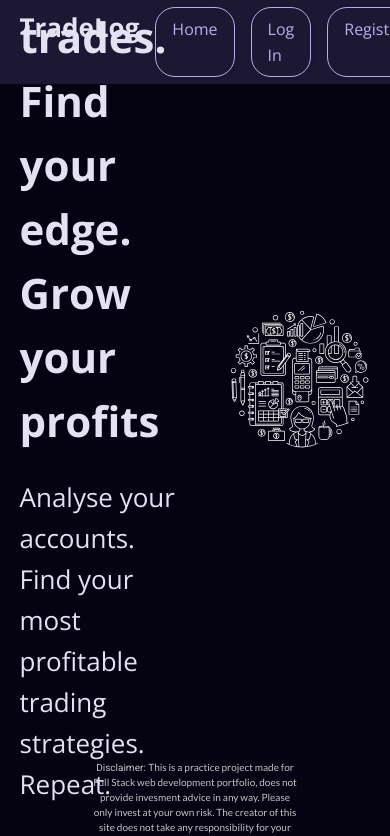
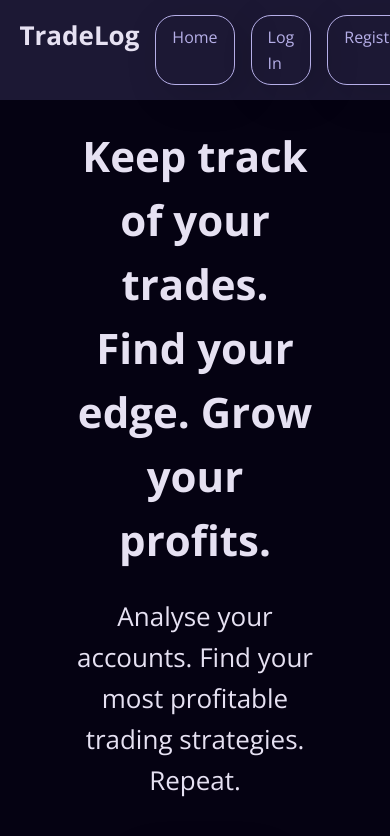
Before and after one commit to topsmart20/trading_frontend_reactjs, a React (Create React App) app: page / in a window 390 px wide. Shown: the top 836 px of the page. Built offline with nearby package versions, Linux system fonts and the light colour scheme.

Commit message:
style the landing page again mobile first, temporarily disable 404 page

```diff
--- a/src/Pages/Landing/Landing.jsx
+++ b/src/Pages/Landing/Landing.jsx
@@ -1,13 +1,11 @@
 import React from 'react';
-
-import Footer from '../Shared/Footer';
 
 const Landing = () => {
   return (
     <div className='landing-page'>
       <div className='landing-page__container'>
         <main className='landing-page__main'>
-          <h1 className='landing-page__title'>Keep track of your trades. Find your edge. Grow your profits</h1>
+          <h1 className='landing-page__title'>Keep track of your trades. Find your edge. Grow your profits.</h1>
           <h3 className='landing-page__subtitle'>
             Analyse your accounts. Find your most profitable trading strategies.
             Repeat.
@@ -29,7 +27,6 @@ const Landing = () => {
           </div>
         </div>
       </div>
-      <Footer />
     </div>
   );
 };
--- a/src/Routers/AppRouter.jsx
+++ b/src/Routers/AppRouter.jsx
@@ -1,5 +1,5 @@
 import React, { lazy, Suspense } from 'react';
-import { Switch, Route } from 'react-router-dom';
+import { Switch, Route, Redirect } from 'react-router-dom';
 import { useSelector } from 'react-redux';
 
 import Nav from '../Pages/Shared/Nav';
@@ -8,12 +8,13 @@ import Login from '../Pages/Login/Login';
 import Register from '../Pages/Register/Register';
 import NotFound from '../Pages/Shared/NotFound';
 import Loading from '../Pages/Shared/Loading';
+import Footer from '../Pages/Shared/Footer';
 
 const Dashboard = lazy(() => import('../Pages/Accounts/Dashboard'));
-const Profile = lazy(() => import('../Pages/Profile/Profile'))
-const AccountDetails = lazy(() => import('../Pages/Accounts/AccountDetails'))
-const Strategy = lazy(() => import('../Pages/Accounts/Strategies/Strategy'))
-const TradeDetails = lazy(() => import('../Pages/Trades/TradeDetails'))
+const Profile = lazy(() => import('../Pages/Profile/Profile'));
+const AccountDetails = lazy(() => import('../Pages/Accounts/AccountDetails'));
+const Strategy = lazy(() => import('../Pages/Accounts/Strategies/Strategy'));
+const TradeDetails = lazy(() => import('../Pages/Trades/TradeDetails'));
 
 const AppRouter = () => {
   const auth = useSelector(state => state.auth);
@@ -43,9 +44,6 @@ const AppRouter = () => {
       <Route path='/user/login'>
         <Login />
       </Route>
-      <Route>
-        <NotFound />
-      </Route>
     </Switch>
   );
 
@@ -71,9 +69,7 @@ const AppRouter = () => {
         <Route path='/trade/:tradeId'>
           <TradeDetails />
         </Route>
-        <Route>
-          <NotFound />
-        </Route>
+
       </Suspense>
     </Switch>
   );
@@ -84,6 +80,7 @@ const AppRouter = () => {
       <div className='container main-container'>
         {token && user ? authRoutes : publicRoutes}
       </div>
+      <Footer />
     </div>
   );
 };
--- a/src/Styles/Base/_base.scss
+++ b/src/Styles/Base/_base.scss
@@ -29,7 +29,13 @@ button {
 }
 
 .app {
-  display: flex;
-  flex-direction: column;
+  display: grid;
+  grid-template-rows: [nav-start] 10rem [nav-end main-start] 1fr [main-end footer-start] 10rem [footer-end];
+  grid-template-columns: repeat(12, 1fr);
+  grid-gap: $space-24;
   height: 100vh;
 }
+
+.main-container {
+  grid-area: main-start / 1/ main-end /-1;
+}
--- a/src/Styles/Base/_variables.scss
+++ b/src/Styles/Base/_variables.scss
@@ -38,4 +38,4 @@ $space-48: 4.8rem;
 
 
 //Shadows
-$shadow-light: 1px 1px 4px rgba(0, 0, 0, .15);
+$shadow-light: 10px 10px 40px rgba(0, 0, 0, .15);
--- a/src/Styles/Components/Accounts/_page-header.scss
+++ b/src/Styles/Components/Accounts/_page-header.scss
@@ -1,11 +1,10 @@
 .page-header {
   width: 100%;
   width: 45rem;
-  // max-width: 72rem;
   background: $color-dark;
   border-radius: 2.6rem;
   margin-bottom: $space-32;
-  margin-top: $space-32;
+  // margin-top: $space-32;
 
 
   &__title-container {
--- a/src/Styles/Layout/_footer.scss
+++ b/src/Styles/Layout/_footer.scss
@@ -1,4 +1,5 @@
 .footer {
+  grid-area: footer-start / 1 / footer-end / -1;
   display: flex;
   flex-direction: column;
   width: 60%;
--- a/src/Styles/Layout/_nav.scss
+++ b/src/Styles/Layout/_nav.scss
@@ -1,8 +1,7 @@
 .nav {
+  grid-area: nav-start / 1 / nav-end / -1;
   display: flex;
-  height: 10vh;
-  min-height: 6rem;
-  max-height: 10rem;
+  height: 10rem;
   background-color: $color-purple-dark;
   align-items: center;
 
--- a/src/Styles/Pages/_landing.scss
+++ b/src/Styles/Pages/_landing.scss
@@ -1,30 +1,46 @@
 .landing-page {
+  height: 100%;
   display: flex;
   flex-direction: column;
-  height: 90vh;
+
   @include centered-container;
   justify-content: center;
-
 
   &__container {
     display: flex;
     flex-direction: row;
-    justify-content: space-between;
+    justify-content: center;
     height: 100%;
+
+    @media (min-width: 1200px) {
+      justify-content: space-between;
+    }
   }
 
   &__main {
     display: flex;
     flex-direction: column;
-    align-items: flex-start;
+    align-items: center;
     justify-content: center;
-    width: 45%;
+    width: 70%;
+    text-align: center;
+
+    @media (min-width: 1200px) {
+      text-align: left;
+      align-items: flex-start;
+      width: 45%;
+    }
   }
 
   &__graphic-column {
+    display: none;
     width: 40%;
     align-items: center;
     justify-content: center;
+
+    @media (min-width: 1200px) {
+      display: block;
+    }
   }
 
   &__title {
@@ -38,7 +54,7 @@
   &__subtitle {
     font-size: $font-size-header-3;
     line-height: 4.1rem;
-    font-weight:500;
+    font-weight: 300;
     margin-bottom: 4.8rem;
   }
 }
@@ -52,16 +68,26 @@
   flex-direction: column;
   justify-content: center;
   align-items: flex-end;
+
   position: relative;
   height: 100%;
 
   &--background {
     position: absolute;
     stroke: #fff;
+    height: 75%;
     right: 104px;
   }
   &--front {
     position: absolute;
+    height: 75%;
     stroke: #fff;
   }
+
+  // @media (min-width: 1200px){
+  //   display: flex;
+  //   flex-direction: column;
+  //   justify-content: center;
+  //   align-items: flex-end;
+  // }
 }
```
Also changed, not shown: 1 other file (tests, documents, lock files or other folders).
